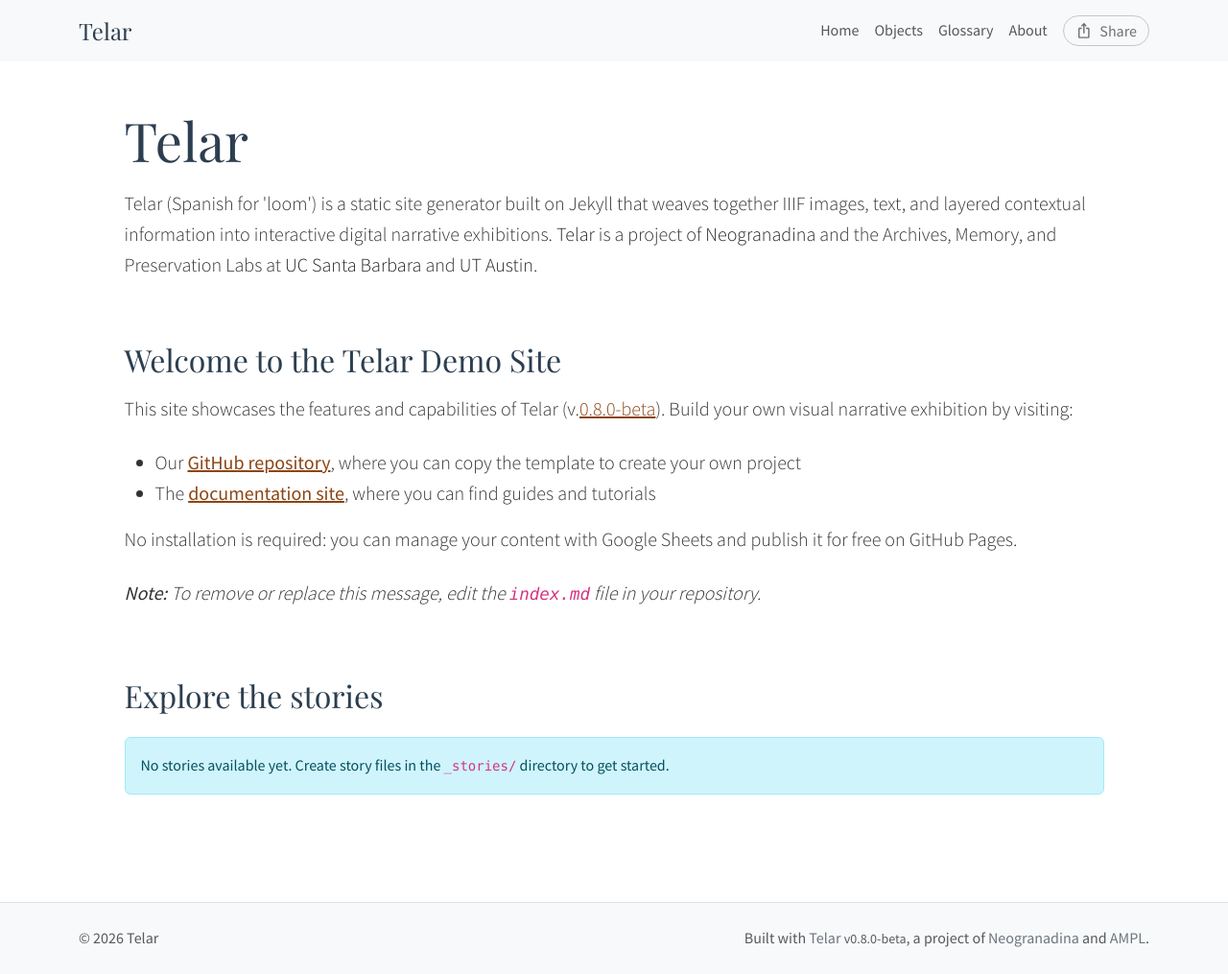
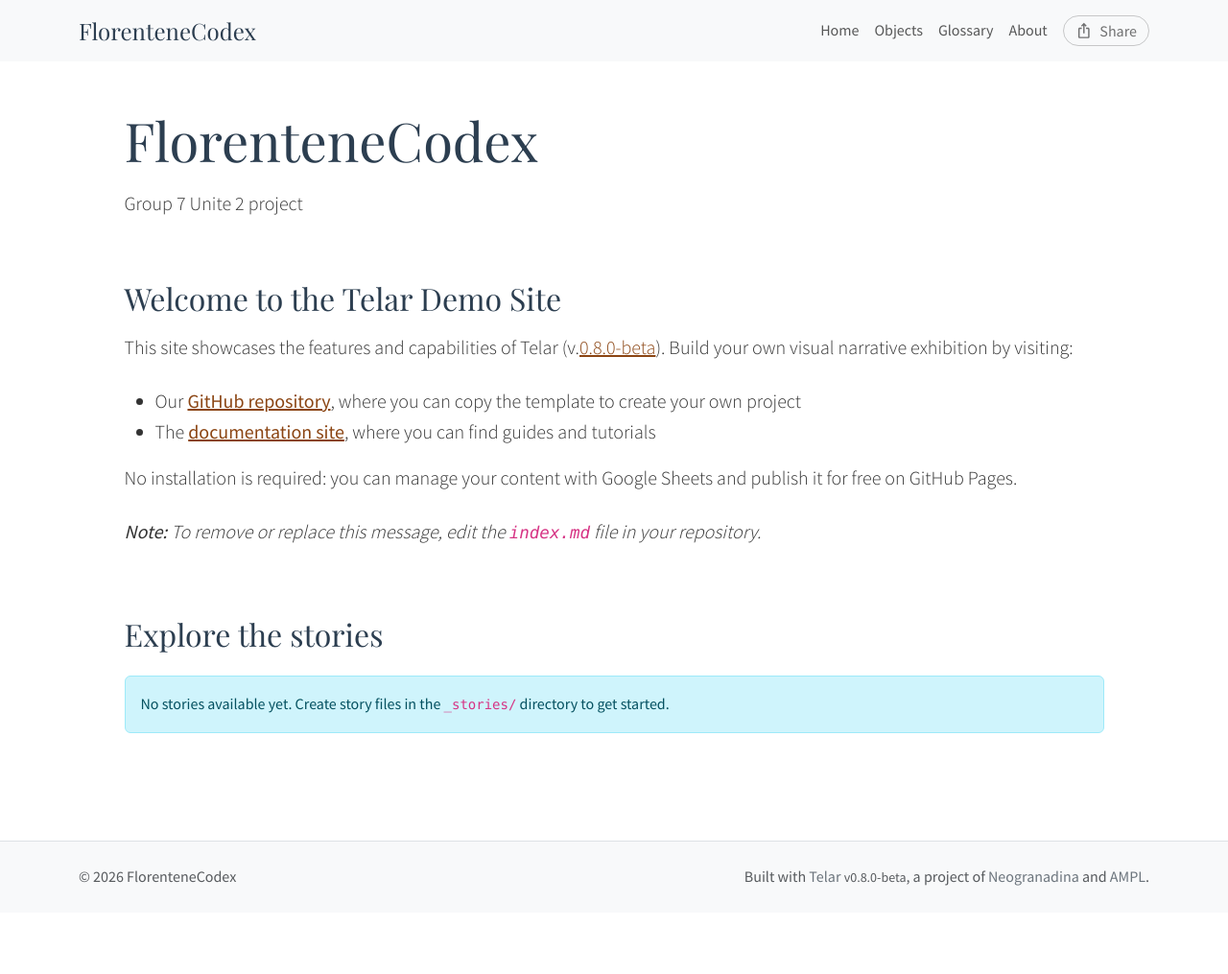
Before and after one commit to SruBee24/cuisinefromflorentinecodex, a Jekyll site: the page built from index.md, in a window 1280 px wide. Shown: the whole page at 96% size. Built offline with Jekyll 4.4.1, drawn with Linux system fonts in a browser that asks for light colours; after the commit the page ends 951 px from its top, so only the background shows below that.

Commit message:
Update _config.yml

```diff
--- a/_config.yml
+++ b/_config.yml
@@ -2,10 +2,10 @@
 # https://telar.org
 
 # Site Settings
-title: Telar
-description: "Telar (Spanish for 'loom') is a static site generator built on Jekyll that weaves together IIIF images, text, and layered contextual information into interactive digital narrative exhibitions. <a href='https://github.com/UCSB-AMPLab/telar'>Telar</a> is a project of <a href='https://neogranadina.org'>Neogranadina</a> and the Archives, Memory, and Preservation Labs at <a href='https://ampl.clair.ucsb.edu/'>UC Santa Barbara</a> and <a href='https://liberalarts.utexas.edu/history/'>UT Austin</a>."
+title: FlorenteneCodex
+description: "Group 7 Unite 2 project"
 baseurl: "/telar"
-url: "https://ampl.clair.ucsb.edu"
+url: "https://florentenecodex.github.io"
 author: ""
 email: ""
 telar_theme: "paisajes" # Options: paisajes, neogranadina, santa-barbara, austin, or custom
@@ -46,8 +46,8 @@ story_key: "test"
 #    - If running locally: Run `python3 scripts/fetch_google_sheets.py` before building
 google_sheets:
   enabled: true
-  shared_url: "https://docs.google.com/spreadsheets/d/18dJWy9wkLD7Muokigg4wp85c3Vsjuphdrn0g51pwkGY/edit"
-  published_url: "https://docs.google.com/spreadsheets/d/e/2PACX-1vT9eeRoyQCr1j-1uDaWBm-rgZNXtn9A-mepL0I4dqDTx2-E_6gbVD-8x0DYDVhppiAzrFpd20_9cr3z/pubhtml"
+  shared_url: "https://docs.google.com/spreadsheets/d/1GNRf-0vZGOSAKedrRZ3ILDeF7bApmMXGkMHJIJfl_1s/edit?usp=sharing"
+  published_url: "https://docs.google.com/spreadsheets/d/e/2PACX-1vRSW2nmgF_7eCQ-UzIrZ86P3pWF0CQG62jrmAXrvvFNtNlxBQ_cocqPfuDKWiE-IfhPLdudPkXoerBi/pubhtml"
 
 
 #
```
